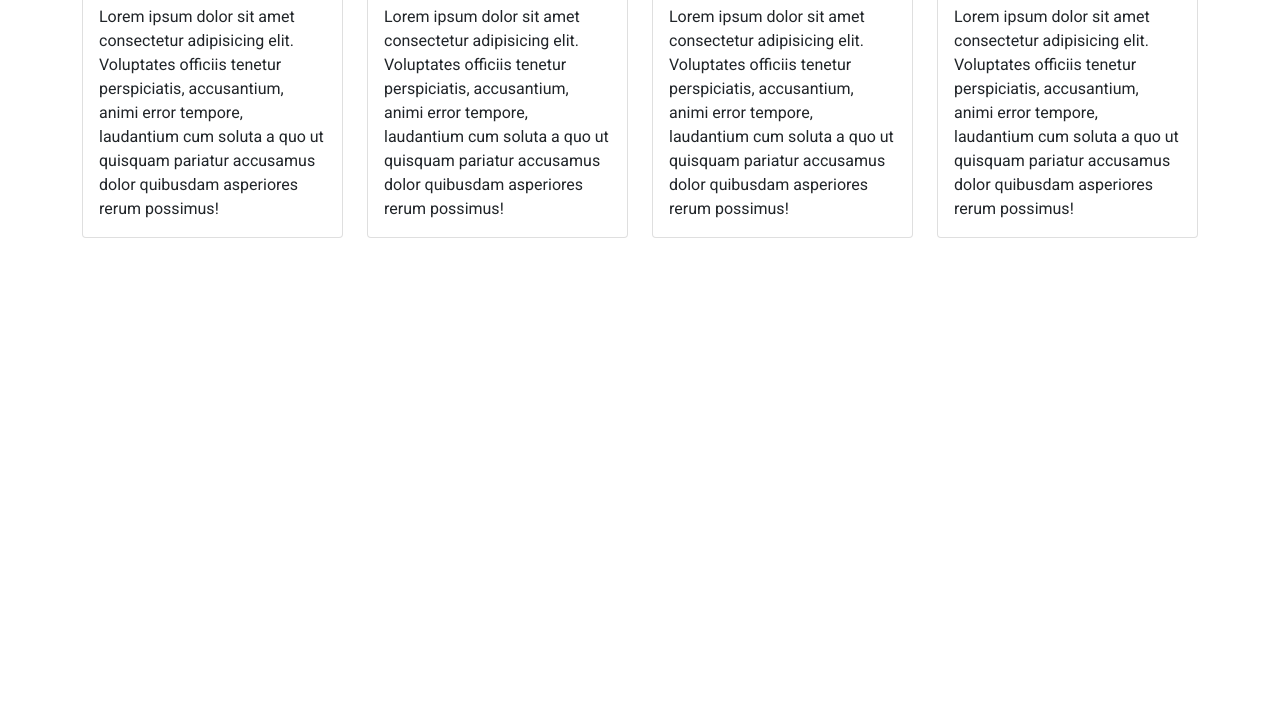
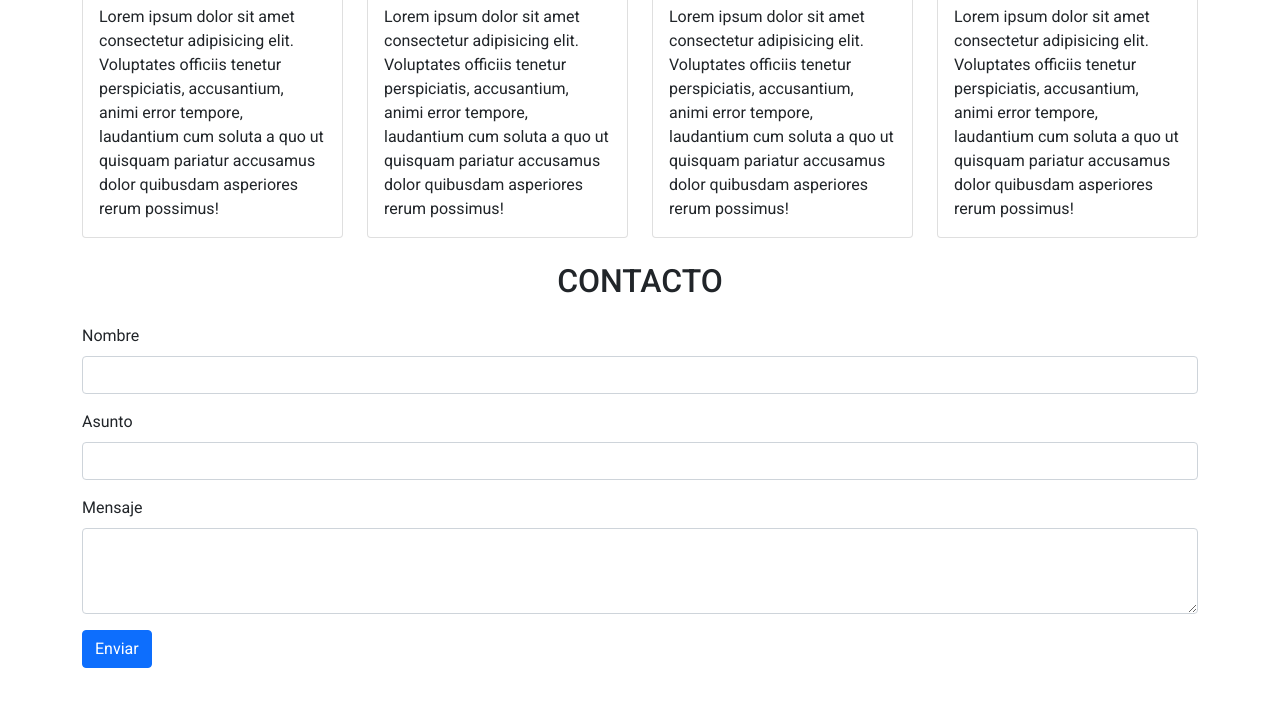
Before and after one commit to Kerimen/Viajes-Chile, a plain HTML site: page index.html in a window 1280 px wide. Shown: the part 1189-1895 px from the top of the page. Before the commit the page ends 1427 px from the top, so only its background shows below. Drawn offline with nearby package versions, Linux system fonts and the light colour scheme.

Commit message:
Contacto

```diff
--- a/index.html
+++ b/index.html
@@ -121,7 +121,26 @@
             </div>
         </div>
     </section>
-
+    <br>
+    <!-- Sección de contacto -->
+    <section id="contacto" class="container mb-5">
+        <h2 class="text-center mb-4">CONTACTO</h2>
+        <form>
+            <div class="mb-3">
+                <label for="name" class="form-label">Nombre</label>
+                <input type="text" class="form-control" id="name">
+            </div>
+            <div class="mb-3">
+                <label for="email" class="form-label">Asunto</label>
+                <input type="email" class="form-control" id="asunto">
+            </div>
+            <div class="mb-3">
+                <label for="message" class="form-label">Mensaje</label>
+                <textarea class="form-control" id="message" rows="3"></textarea>
+            </div>
+            <button type="submit" class="btn btn-primary">Enviar</button>
+        </form>
+    </section>
     <script src="https://cdn.jsdelivr.net/npm/bootstrap@5.1.3/dist/js/bootstrap.bundle.min.js"></script>
 
 </body>
```
